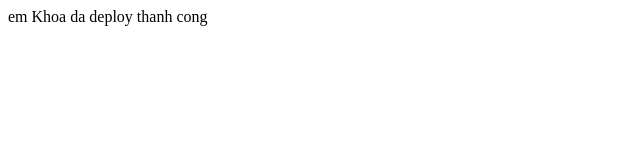
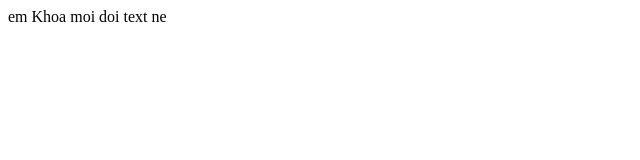
Before and after one commit to Vo-Huy-Khoa/cicd-jenkins, a Nuxt app: page / in a window 1280 px wide. Shown: the top 160 px of the page, without its empty margins (0-640 px from the left). Built offline with nearby package versions, Linux system fonts and the light colour scheme.

Commit message:
feature: change text app (#22)
* feature: change text app

* fix: update notification on jenkins file

* fix: update post

```diff
--- a/app.vue
+++ b/app.vue
@@ -1,3 +1,3 @@
 <template>
-  <div>em Khoa da deploy thanh cong</div>
+  <div>em Khoa moi doi text ne</div>
 </template>
```
Also changed, not shown: 1 other file (tests, documents, lock files or other folders).
